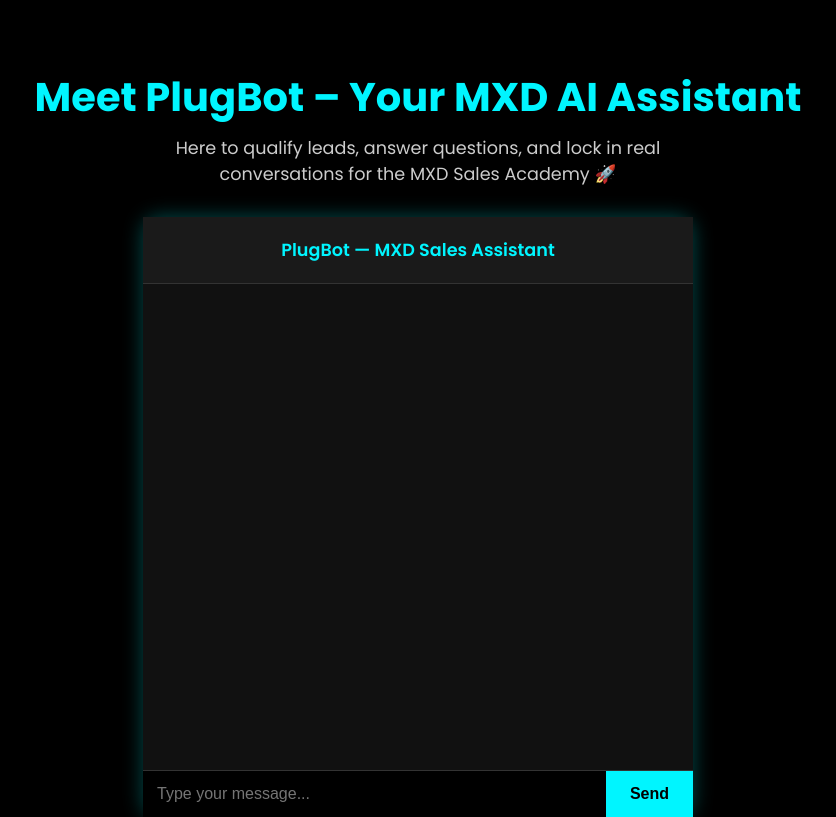
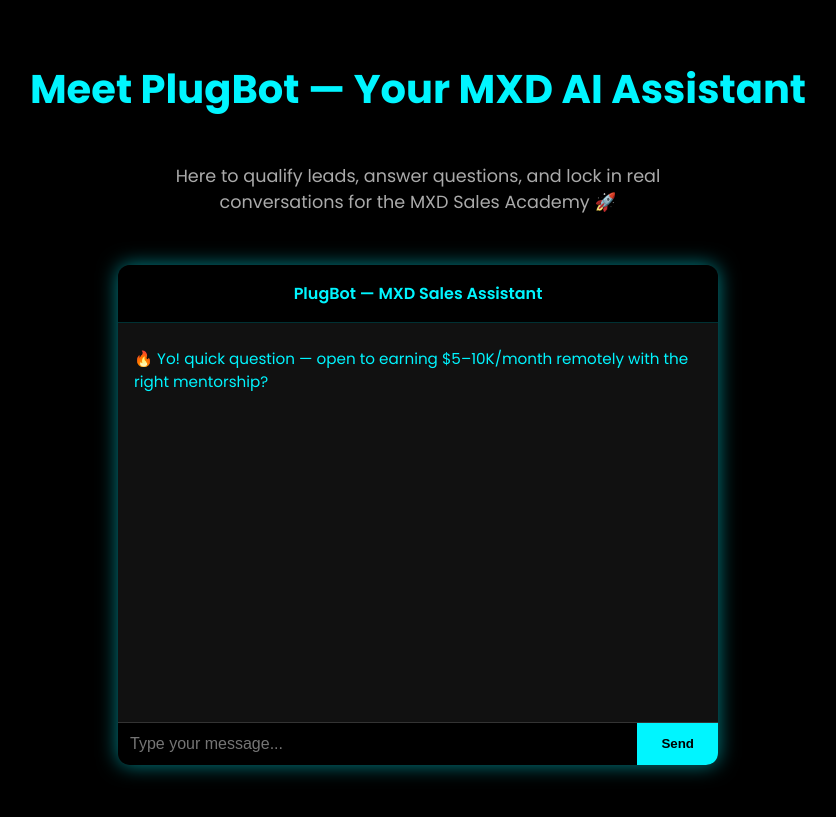
Before and after one commit to jacoblemire/plugbot-ai, a plain HTML site: page mxd.html in a window 1280 px wide. Shown: the whole page, without its empty margins (222-1058 px from the left). Drawn offline with Linux system fonts and the light colour scheme.

Commit message:
Update mxd.html

```diff
--- a/mxd.html
+++ b/mxd.html
@@ -1,145 +1,124 @@
 <!DOCTYPE html>
 <html lang="en">
 <head>
-  <meta charset="UTF-8">
-  <meta name="viewport" content="width=device-width, initial-scale=1.0">
-  <title>MXD PlugBot Assistant</title>
+  <meta charset="UTF-8" />
+  <meta name="viewport" content="width=device-width, initial-scale=1.0" />
+  <title>PlugBot — MXD AI Assistant</title>
   <link href="https://fonts.googleapis.com/css2?family=Poppins:wght@400;600;700&display=swap" rel="stylesheet">
   <style>
     body {
       margin: 0;
-      background: #000;
+      font-family: 'Poppins', sans-serif;
+      background-color: #000;
       color: #f5f5f5;
-      font-family: 'Poppins', sans-serif;
       display: flex;
       flex-direction: column;
       align-items: center;
-      justify-content: center;
-      min-height: 100vh;
-      overflow: hidden;
+      padding: 2rem;
     }
-
-    .header {
+    h1 {
+      color: #00f5ff;
+      font-size: 2.5rem;
       text-align: center;
-      margin-top: 40px;
     }
-
-    .header h1 {
-      font-size: 2.5rem;
-      color: #00f5ff;
-      margin-bottom: 0.5rem;
+    p {
+      color: #aaa;
+      font-size: 1.1rem;
+      text-align: center;
+      max-width: 600px;
     }
-
-    .header p {
-      color: #ccc;
+    .chatbox {
+      width: 100%;
       max-width: 600px;
-      margin: 0 auto;
-      font-size: 1.1rem;
-    }
-
-    .chat-container {
+      height: 500px;
       background: #111;
-      border-radius: 16px;
-      width: 90%;
-      max-width: 550px;
-      height: 75vh;
+      border-radius: 12px;
+      box-shadow: 0 0 20px #00f5ff88;
       display: flex;
       flex-direction: column;
-      justify-content: space-between;
-      box-shadow: 0 0 20px rgba(0, 255, 255, 0.3);
-      margin-top: 30px;
+      overflow: hidden;
+      margin-top: 2rem;
     }
-
     .chat-header {
-      background-color: #1a1a1a;
-      padding: 20px;
+      background: #000;
+      padding: 1rem;
+      color: #00f5ff;
+      text-align: center;
       font-weight: 600;
-      font-size: 1.1rem;
-      text-align: center;
-      color: #00f5ff;
-      border-bottom: 1px solid #333;
+      border-bottom: 1px solid #00f5ff33;
     }
-
     .chat-body {
       flex: 1;
+      padding: 1rem;
       overflow-y: auto;
-      padding: 20px;
+      font-size: 0.95rem;
     }
-
     .message {
-      margin-bottom: 15px;
+      margin: 0.5rem 0;
     }
-
     .bot {
       color: #00f5ff;
     }
-
     .user {
-      color: #f5f5f5;
+      color: #ffffff;
       text-align: right;
     }
-
     .chat-footer {
       display: flex;
       border-top: 1px solid #333;
     }
-
     .chat-footer input {
       flex: 1;
-      padding: 14px;
+      padding: 0.75rem;
       background: #000;
       color: white;
       border: none;
       outline: none;
       font-size: 1rem;
     }
-
     .chat-footer button {
       background: #00f5ff;
+      color: #000;
       border: none;
-      color: #000;
-      padding: 0 24px;
+      padding: 0.75rem 1.5rem;
       cursor: pointer;
-      font-weight: 600;
-      font-size: 1rem;
+      font-weight: bold;
     }
   </style>
 </head>
 <body>
-  <div class="header">
-    <h1>Meet PlugBot – Your MXD AI Assistant</h1>
-    <p>Here to qualify leads, answer questions, and lock in real conversations for the MXD Sales Academy 🚀</p>
-  </div>
-
-  <div class="chat-container">
+  <h1>Meet PlugBot — Your MXD AI Assistant</h1>
+  <p>Here to qualify leads, answer questions, and lock in real conversations for the MXD Sales Academy 🚀</p>
+  <div class="chatbox">
     <div class="chat-header">PlugBot — MXD Sales Assistant</div>
     <div class="chat-body" id="chat"></div>
     <div class="chat-footer">
-      <input type="text" id="userInput" placeholder="Type your message...">
+      <input type="text" id="userInput" placeholder="Type your message..." />
       <button onclick="sendMessage()">Send</button>
     </div>
   </div>
 
   <script>
+    const flow = [
+      "🔥 Yo! quick question — open to earning $5–10K/month remotely with the right mentorship?",
+      "💬 Awesome. What's your first name?",
+      "📧 And your email so we can send over the setup link?",
+      "📅 How old are you?",
+      "💸 Monthly income range right now (just a ballpark)?",
+      "💰 Roughly how much savings or credit could you use to get started legit?",
+      "⏱️ How many hours/week are you able to commit to learning and closing?",
+      "🎓 Would mentorship and placement into a closer role help you out?",
+      "✅ Looks like you're aligned. Tap here to book with our team: <a href='https://calendly.com/jadafig1' target='_blank'>Book Your Spot</a>"
+    ];
+
     const chat = document.getElementById('chat');
     const input = document.getElementById('userInput');
-
-    const flow = [
-      "👋 Yo, quick question — what's your first name?",
-      "Cool, and what's your email so we can keep in touch?",
-      "Awesome. How old are you by the way?",
-      "Got you. How much are you earning monthly right now?",
-      "No pressure, but how much savings or available cash would you consider investing to grow remotely?",
-      "How many hours/week can you commit if it felt aligned?",
-      "Would real mentorship + job placement be something you'd take seriously?",
-      "You seem aligned — let’s get you in the loop 🌐 <br><br>✉️ <a href='https://calendly.com/jadafig1' target='_blank'>Book your call here</a><br>✨ Want your own PlugBot like this? <a href='customize.html'>Build one now</a>"
-    ];
-
     let step = 0;
 
     function sendMessage() {
       const msg = input.value.trim();
       if (!msg) return;
+
       chat.innerHTML += `<div class='message user'>${msg}</div>`;
       input.value = '';
 
@@ -149,8 +128,14 @@
           chat.scrollTop = chat.scrollHeight;
           step++;
         }
-      }, 600);
+      }, 500);
     }
+
+    // Initial greeting
+    window.onload = () => {
+      chat.innerHTML += `<div class='message bot'>${flow[step]}</div>`;
+      step++;
+    };
   </script>
 </body>
 </html>
```
